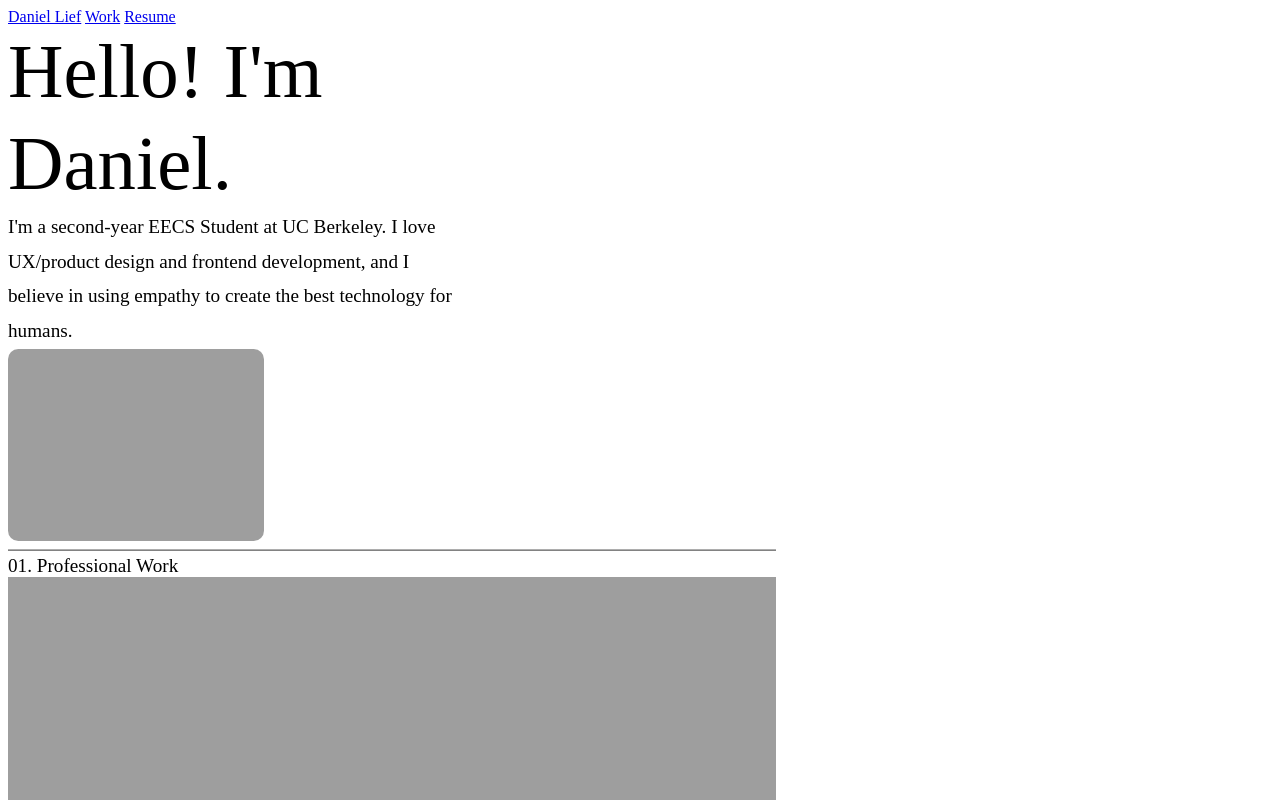
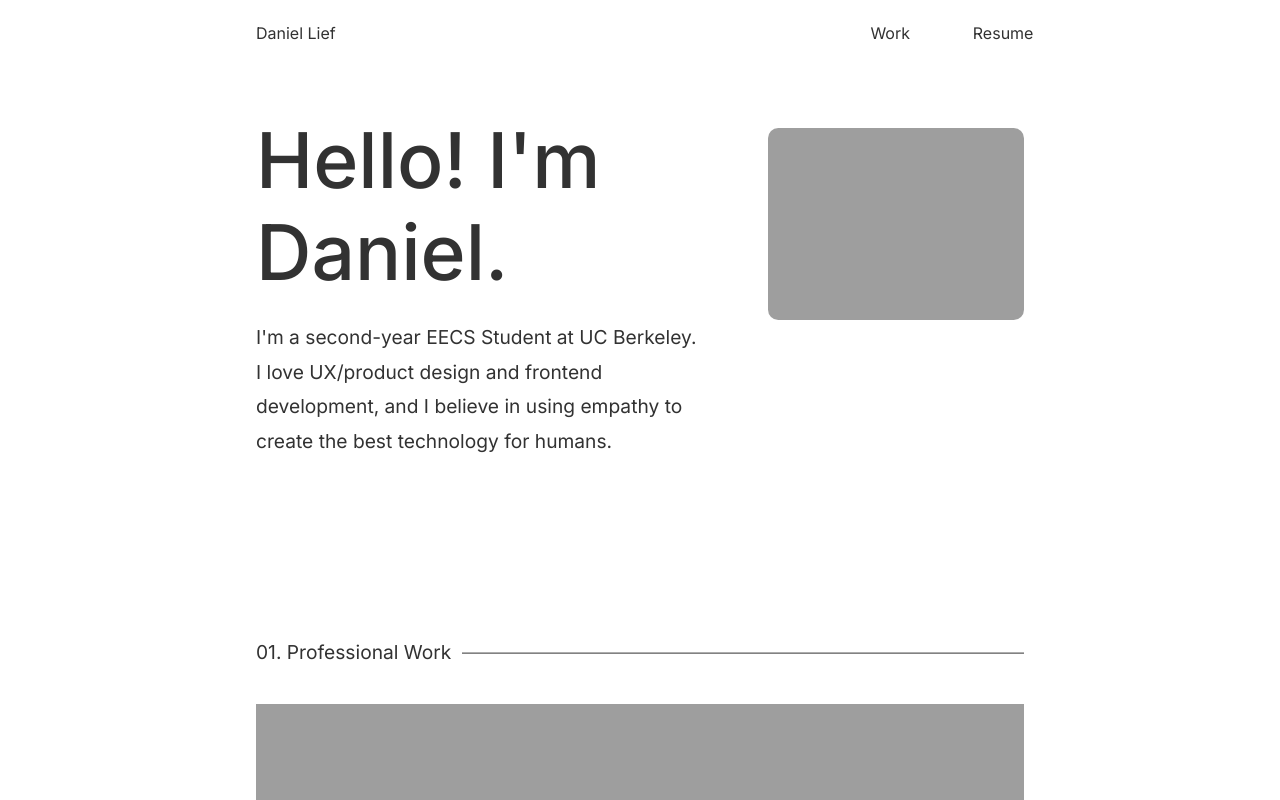
Before and after one commit to daniel-lief/portfolio, a plain HTML site: page index.html in a window 1280 px wide. Shown: the top 800 px of the page. Drawn offline with Linux system fonts and the light colour scheme; the site is published under a folder, as on GitHub Pages, so addresses that start at the root find nothing.

Commit message:
Trying to Fix Link Issues

```diff
--- a/global/details.css
+++ b/global/details.css
@@ -12,6 +12,7 @@
   position: static !important;
   float: none !important;
   clear: both;
+  border:1px solid rgb(230,230,230);
 }
 #details p{
   line-height: 1.8;
--- a/index.html
+++ b/index.html
@@ -6,15 +6,15 @@
     <meta http-equiv="X-UA-Compatible" content="ie=edge">
     <title>Daniel Lief</title>
     <link rel="stylesheet" href="index.css">
-    <link rel="stylesheet" href="/global/header.css">
-    <link rel="stylesheet" href="/global/global.css">
+    <link rel="stylesheet" href="global/header.css">
+    <link rel="stylesheet" href="global/global.css">
   </head>
   <body>
     <div id = "header">
       <a href = "index.html" class = "medFont link headLink" id = "nameLink">Daniel Lief</a>
       <a href = "#work" class = "medFont link headLink" id = "workLink">Work</a>
       <!--<a href = "/about" class = "medFont link headLink" id = "aboutLink">About</a>-->
-      <a target="_blank" href = "/resume.pdf" class = "medFont link headLink" id = "resumeLink">Resume</a>
+      <a target="_blank" href = "resume.pdf" class = "medFont link headLink" id = "resumeLink">Resume</a>
       <!--<a href = "/contact" class = "medFont link headLink" id = "contactLink">Contact</a>-->
     </div>
     <div class = "boldFont expand" id = "pitch">Hello! I'm Daniel.</div>
```
